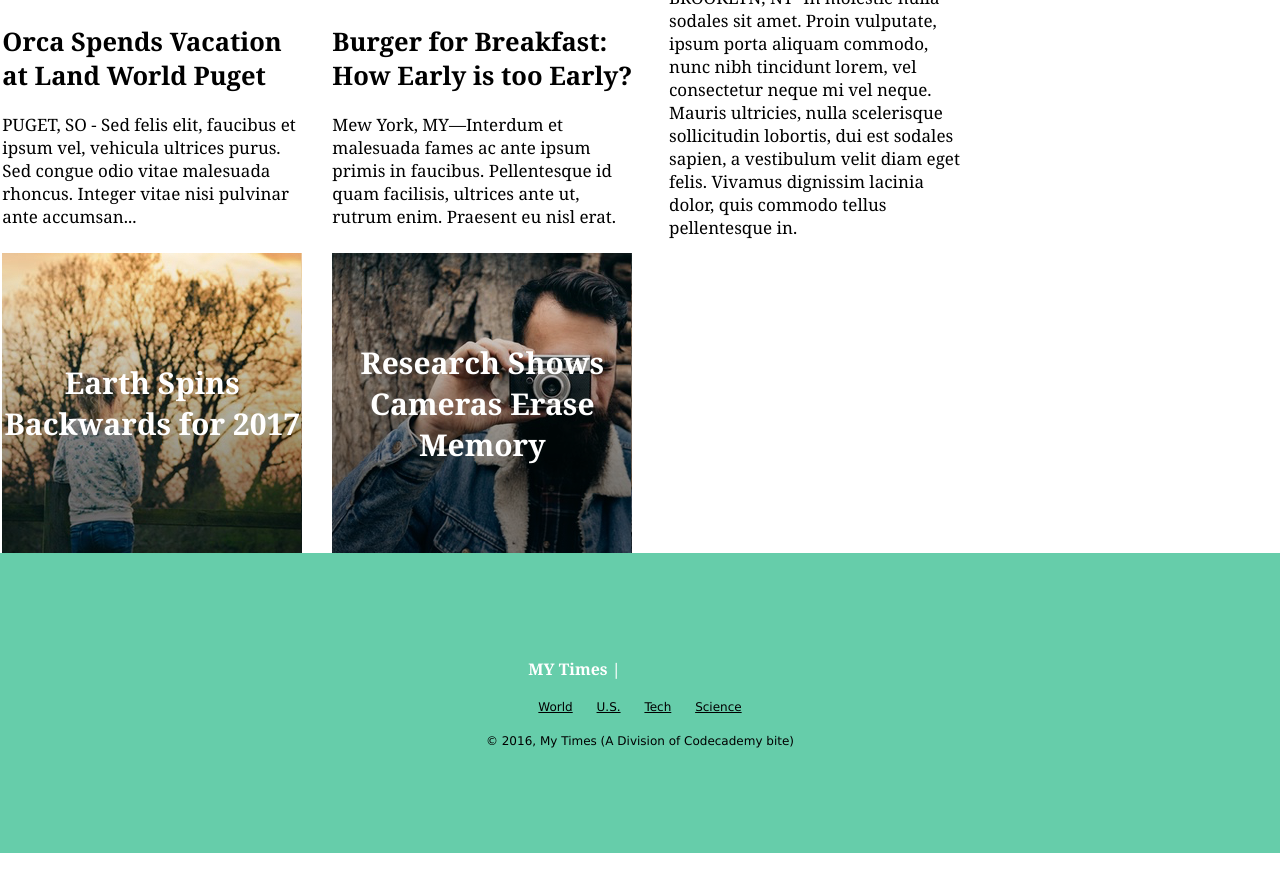
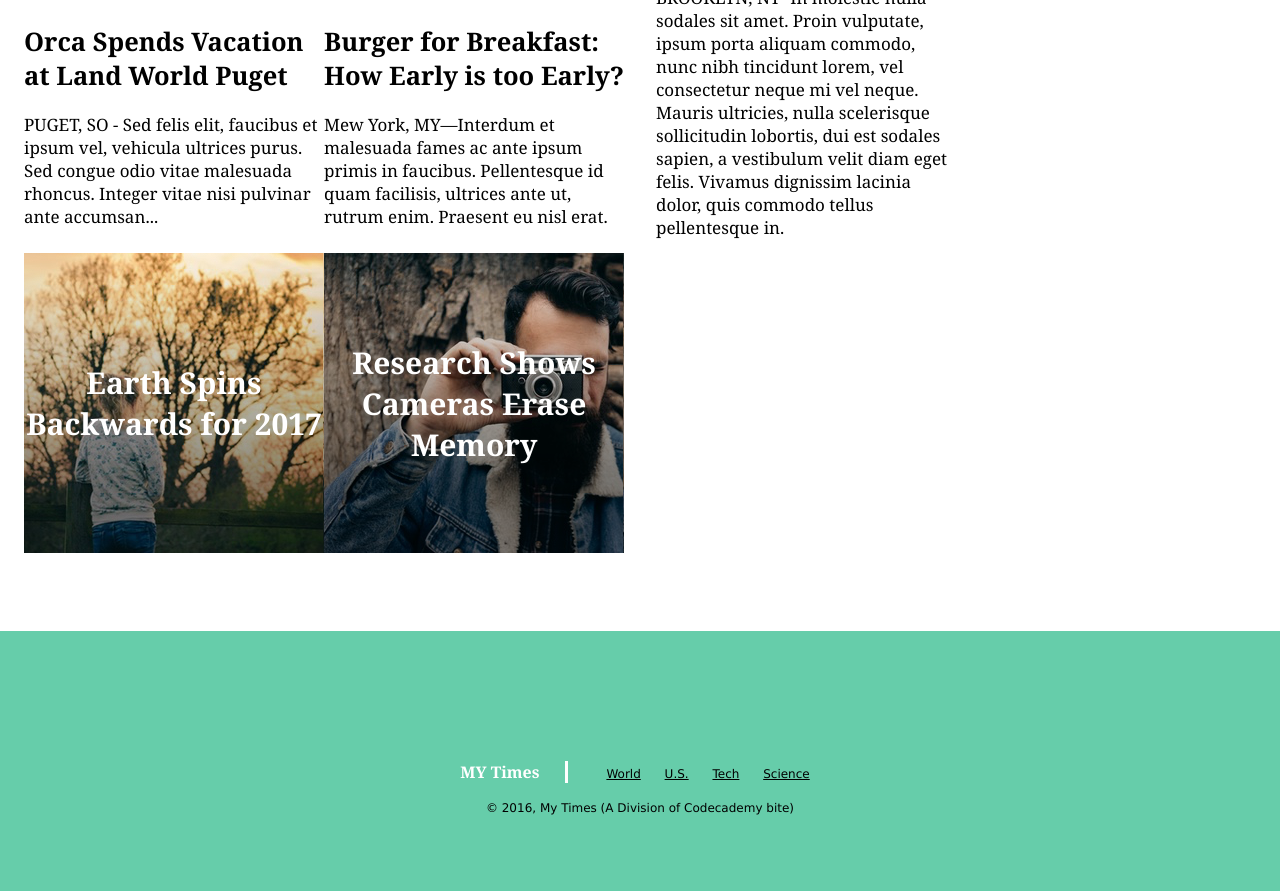
Before and after one commit to samleetucker/my_times, a plain HTML site: page index.html in a window 1280 px wide. Shown: the part 701-1592 px from the top of the page. Before the commit the page ends 1554 px from the top, so only its background shows below. Drawn offline with Linux system fonts and the light colour scheme.

Commit message:
tweak styling

```diff
--- a/index.html
+++ b/index.html
@@ -90,17 +90,18 @@
   </div>
   <div class="footer">
     <div class="info">
-      <span class="myt">MY Times |  </span>
+      <span class="myt">MY Times</span>
       <nav>
         <span><a href="#">World</a></span>
         <span><a href="#">U.S.</a></span>
         <span><a href="#">Tech</a></span>
         <span><a href="#">Science</a></span>
       </nav>
+      <div class="copyright">
+        &copy 2016, My Times (A Division of Codecademy bite)
+      </div>
     </div>
-    <div class="copyright">
-      &copy 2016, My Times (A Division of Codecademy bite)
-    </div>
+
   </div>
 
   </body>
--- a/resources/style.css
+++ b/resources/style.css
@@ -54,12 +54,15 @@
     display: flex;
     justify-content: space-around;
     padding-top: 120px;
+    margin-bottom: 10px;
+    width: 1232px;
+    margin: 0 auto 78px auto;
   }
 
   .column {
     display: flex;
     flex-direction: column;
-    margin-right: 32px
+    margin-right: 32px;
   }
 
   .column.large {
@@ -77,6 +80,7 @@
   .column.small {
     /* background-color: lightgreen; */
     width: 240px;
+    display: flex;
   }
 
   .image-headline {
@@ -170,4 +174,16 @@
     font-size: 16px;
     font-weight: bold;
     color: white;
+    display: inline-block;
+    padding-right: 25px;
+    border-right: 3px solid white;
   }
+
+  .footer nav {
+    display: inline-block;
+    padding-left: 25px;
+  }
+
+  .copyright {
+    text-align: center;
+  }
```
